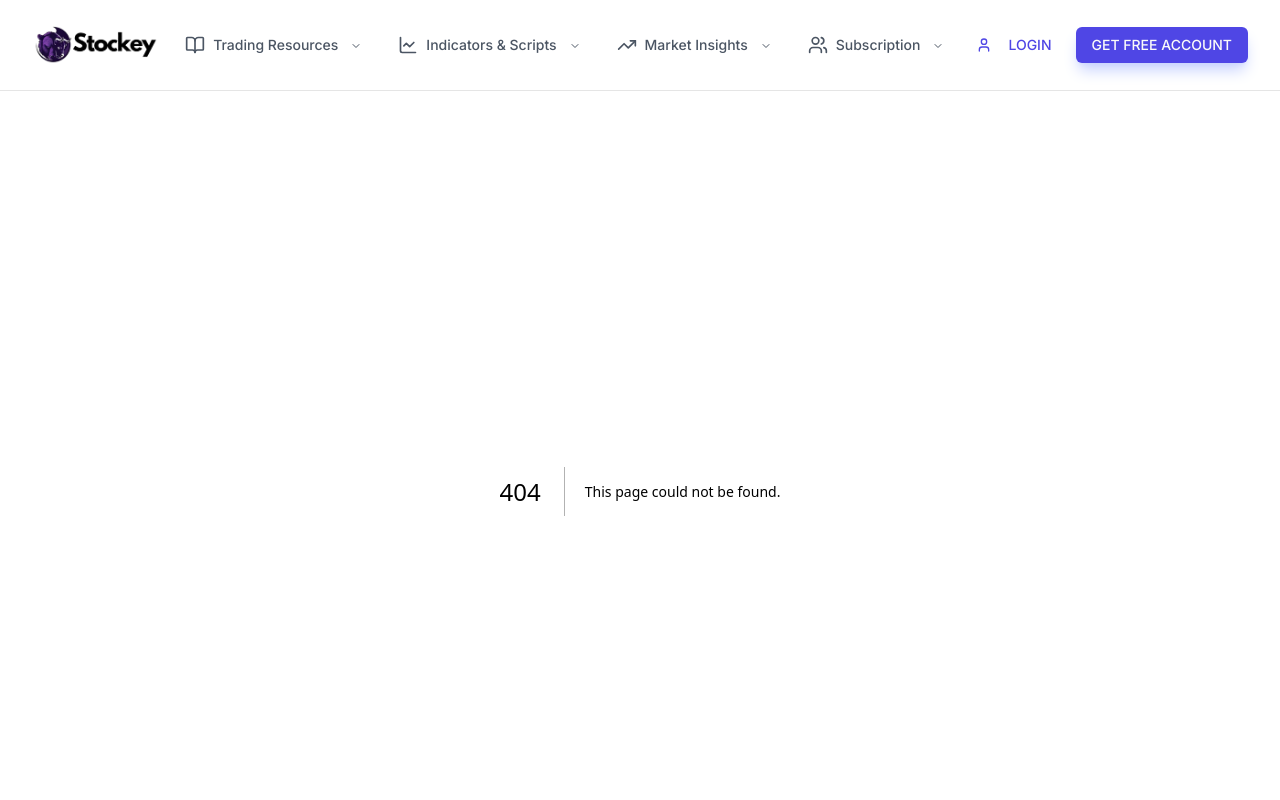
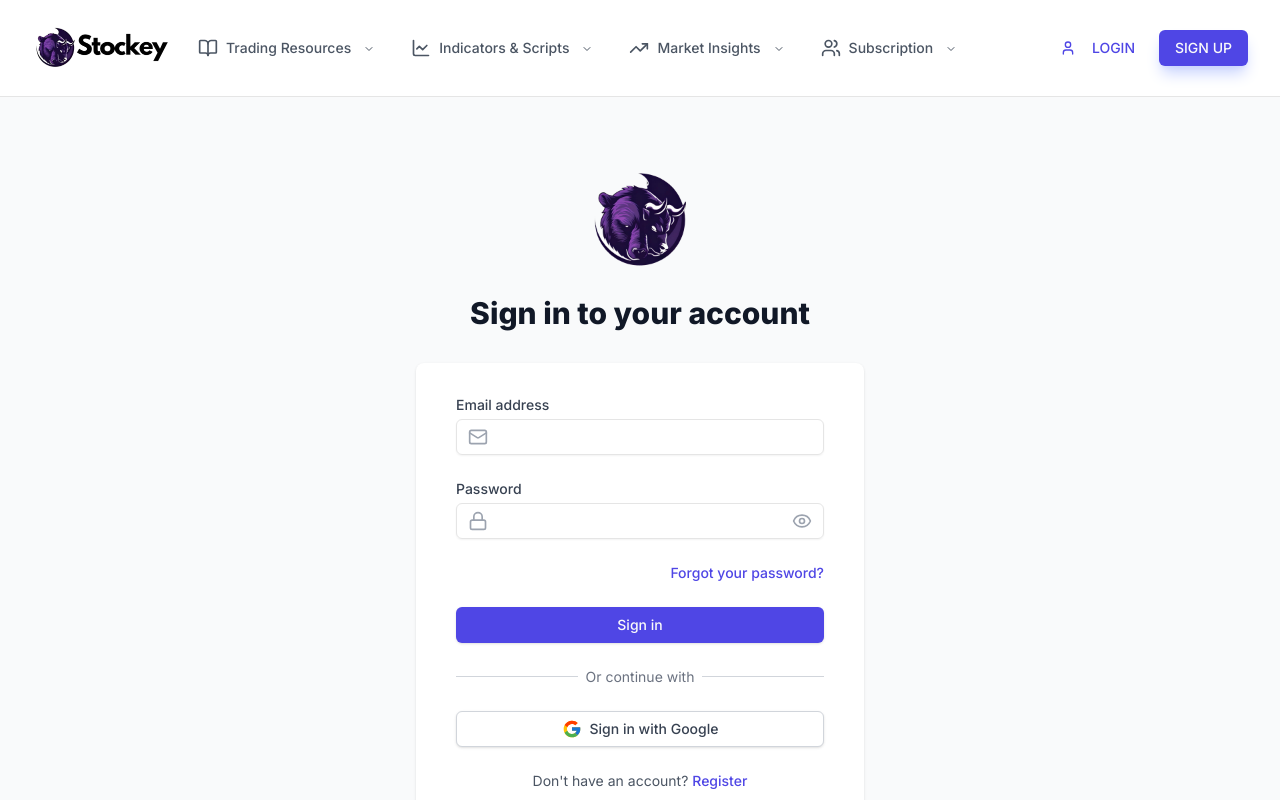
Before and after one commit to desirediv0/blog-site, a Next.js app: page /auth in a window 1280 px wide. Before the commit this address had no page. Shown: the top 800 px of the page. Built offline with nearby package versions, Linux system fonts and the light colour scheme.

Commit message:
Add react-hook-form dependency and update navigation links to use Link component

```diff
--- /dev/null
+++ b/app/(pages)/auth/page.tsx
@@ -0,0 +1,172 @@
+"use client"
+
+import { useState } from "react"
+import { useForm } from "react-hook-form"
+import { Eye, EyeOff, Mail, Lock, User as UserIcon } from "lucide-react"
+import { Button } from "@/components/ui/button"
+import { Input } from "@/components/ui/input"
+import Image from "next/image"
+
+type FormData = {
+    name?: string
+    email: string
+    password: string
+}
+
+export default function AuthPage() {
+    const [isLogin, setIsLogin] = useState(true)
+    const [showPassword, setShowPassword] = useState(false)
+
+    const { register, handleSubmit, formState: { errors } } = useForm<FormData>()
+
+    const onSubmit = (data: FormData) => {
+        console.log(data)
+        // Handle form submission
+    }
+
+    return (
+        <div className="min-h-screen bg-gray-50 flex flex-col justify-center py-12 sm:px-6 lg:px-8">
+            <div className="sm:mx-auto sm:w-full sm:max-w-md">
+                <Image
+                    src="/bg-mob.png"
+                    alt="Logo"
+                    width={100}
+                    height={40}
+                    className="mx-auto"
+                />
+                <h2 className="mt-6 text-center text-3xl font-extrabold text-gray-900">
+                    {isLogin ? "Sign in to your account" : "Create your account"}
+                </h2>
+            </div>
+
+            <div className="mt-8 sm:mx-auto sm:w-full sm:max-w-md">
+                <div className="bg-white py-8 px-4 shadow sm:rounded-lg sm:px-10">
+                    <form className="space-y-6" onSubmit={handleSubmit(onSubmit)}>
+                        {!isLogin && (
+                            <div>
+                                <label htmlFor="name" className="block text-sm font-medium text-gray-700">
+                                    Name
+                                </label>
+                                <div className="mt-1 relative">
+                                    <Input
+                                        id="name"
+                                        type="text"
+                                        {...register("name", { required: !isLogin })}
+                                        className="pl-10"
+                                    />
+                                    <UserIcon className="h-5 w-5 text-gray-400 absolute left-3 top-1/2 -translate-y-1/2" />
+                                </div>
+                                {errors.name && (
+                                    <p className="mt-1 text-sm text-red-600">Name is required</p>
+                                )}
+                            </div>
+                        )}
+
+                        <div>
+                            <label htmlFor="email" className="block text-sm font-medium text-gray-700">
+                                Email address
+                            </label>
+                            <div className="mt-1 relative">
+                                <Input
+                                    id="email"
+                                    type="email"
+                                    {...register("email", {
+                                        required: true,
+                                        pattern: /^[A-Z0-9._%+-]+@[A-Z0-9.-]+\.[A-Z]{2,}$/i,
+                                    })}
+                                    className="pl-10"
+                                />
+                                <Mail className="h-5 w-5 text-gray-400 absolute left-3 top-1/2 -translate-y-1/2" />
+                            </div>
+                            {errors.email && (
+                                <p className="mt-1 text-sm text-red-600">Valid email is required</p>
+                            )}
+                        </div>
+
+                        <div>
+                            <label htmlFor="password" className="block text-sm font-medium text-gray-700">
+                                Password
+                            </label>
+                            <div className="mt-1 relative">
+                                <Input
+                                    id="password"
+                                    type={showPassword ? "text" : "password"}
+                                    {...register("password", { required: true, minLength: 6 })}
+                                    className="pl-10 pr-10"
+                                />
+                                <Lock className="h-5 w-5 text-gray-400 absolute left-3 top-1/2 -translate-y-1/2" />
+                                <button
+                                    type="button"
+                                    onClick={() => setShowPassword(!showPassword)}
+                                    className="absolute right-3 top-1/2 -translate-y-1/2"
+                                >
+                                    {showPassword ? (
+                                        <EyeOff className="h-5 w-5 text-gray-400" />
+                                    ) : (
+                                        <Eye className="h-5 w-5 text-gray-400" />
+                                    )}
+                                </button>
+                            </div>
+                            {errors.password && (
+                                <p className="mt-1 text-sm text-red-600">
+                                    Password must be at least 6 characters
+                                </p>
+                            )}
+                        </div>
+
+                        {isLogin && (
+                            <div className="flex items-center justify-end">
+                                <div className="text-sm">
+                                    <a href="#" className="font-medium text-indigo-600 hover:text-indigo-500">
+                                        Forgot your password?
+                                    </a>
+                                </div>
+                            </div>
+                        )}
+
+                        <Button type="submit" className="w-full bg-indigo-600 hover:bg-indigo-700">
+                            {isLogin ? "Sign in" : "Register"}
+                        </Button>
+                    </form>
+
+                    <div className="mt-6">
+                        <div className="relative">
+                            <div className="absolute inset-0 flex items-center">
+                                <div className="w-full border-t border-gray-300" />
+                            </div>
+                            <div className="relative flex justify-center text-sm">
+                                <span className="px-2 bg-white text-gray-500">Or continue with</span>
+                            </div>
+                        </div>
+
+                        <div className="mt-6">
+                            <Button
+                                type="button"
+                                className="w-full flex justify-center items-center gap-2 bg-white text-gray-700 border border-gray-300 hover:bg-gray-50"
+                            >
+                                <Image
+                                    src="/images/google.svg"
+                                    alt="Google"
+                                    width={20}
+                                    height={20}
+                                />
+                                Sign in with Google
+                            </Button>
+                        </div>
+                    </div>
+
+                    <p className="mt-6 text-center text-sm text-gray-600">
+                        {isLogin ? "Don't have an account? " : "Already have an account? "}
+                        <button
+                            type="button"
+                            onClick={() => setIsLogin(!isLogin)}
+                            className="font-medium text-indigo-600 hover:text-indigo-500"
+                        >
+                            {isLogin ? "Register" : "Sign in"}
+                        </button>
+                    </p>
+                </div>
+            </div>
+        </div>
+    )
+}
--- a/components/nav-menu.tsx
+++ b/components/nav-menu.tsx
@@ -93,13 +93,13 @@ export function NavMenu() {
             </SheetTrigger>
             <SheetContent side="left" className="w-[300px] sm:w-[400px]">
                 <nav className="flex flex-col gap-4">
-                    <a
+                    <Link
                         href="/"
                         className="flex items-center gap-2 text-lg font-bold text-indigo-700 hover:text-indigo-600 transition-colors"
                     >
                         <Home className="w-5 h-5" />
                         HOME
-                    </a>
+                    </Link>
                     {menuItems.map((item) => (
                         <div key={item.title} className="space-y-2">
                             <h2 className="flex items-center gap-2 text-lg font-semibold text-gray-700">
@@ -134,7 +134,7 @@ export function NavMenu() {
                             {item.title}
                         </NavigationMenuTrigger>
                         <NavigationMenuContent>
-                            <ul className="grid w-[400px] gap-3 p-4 lg:w-[500px] lg:grid-cols-2">
+                            <ul className="grid w-[400px] gap-3 p-4 lg:w-[750px] lg:grid-cols-2">
                                 {item.items.map((subItem) => (
                                     <li key={subItem.name}>
                                         <NavigationMenuLink href={subItem.href}>{subItem.name}</NavigationMenuLink>
@@ -159,15 +159,18 @@ export function NavMenu() {
 
             <div className="flex items-center gap-2">
                 <div className="hidden lg:block">
+                    <Link href="/auth">
                         <Button variant="ghost" className="text-indigo-600 hover:bg-indigo-100">
                             <User className="w-5 h-5 mr-2" />
                             LOGIN
                         </Button>
+                    </Link>
                 </div>
+                <Link href="/auth">
                     <Button className="bg-indigo-600 hover:bg-indigo-700 shadow-lg shadow-indigo-200">
-                    <span className="hidden lg:inline">GET FREE ACCOUNT</span>
-                    <span className="lg:hidden">SIGN UP</span>
+                        <span className="inline">SIGN UP</span>
                     </Button>
+                </Link>
                 <div className="lg:hidden">
                     <MobileMenu />
                 </div>
--- a/package.json
+++ b/package.json
@@ -19,6 +19,7 @@
     "next": "14.2.15",
     "react": "^18",
     "react-dom": "^18",
+    "react-hook-form": "^7.54.2",
     "tailwind-merge": "^2.6.0",
     "tailwindcss-animate": "^1.0.7"
   },
```
Also changed, not shown: public/images/google.svg (added), 1 other file (tests, documents, lock files or other folders). Lines whose indentation alone changed are shown as unchanged.
